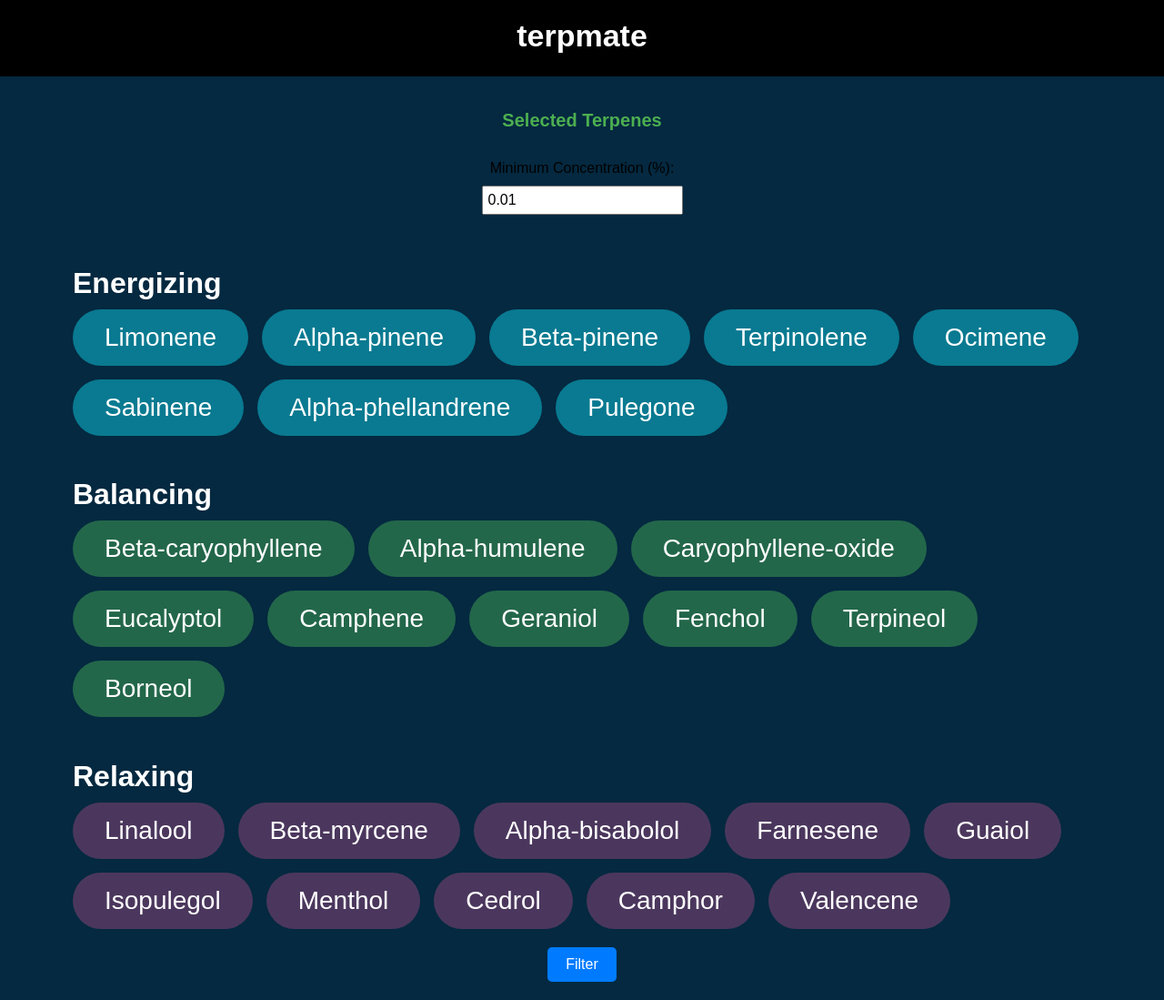
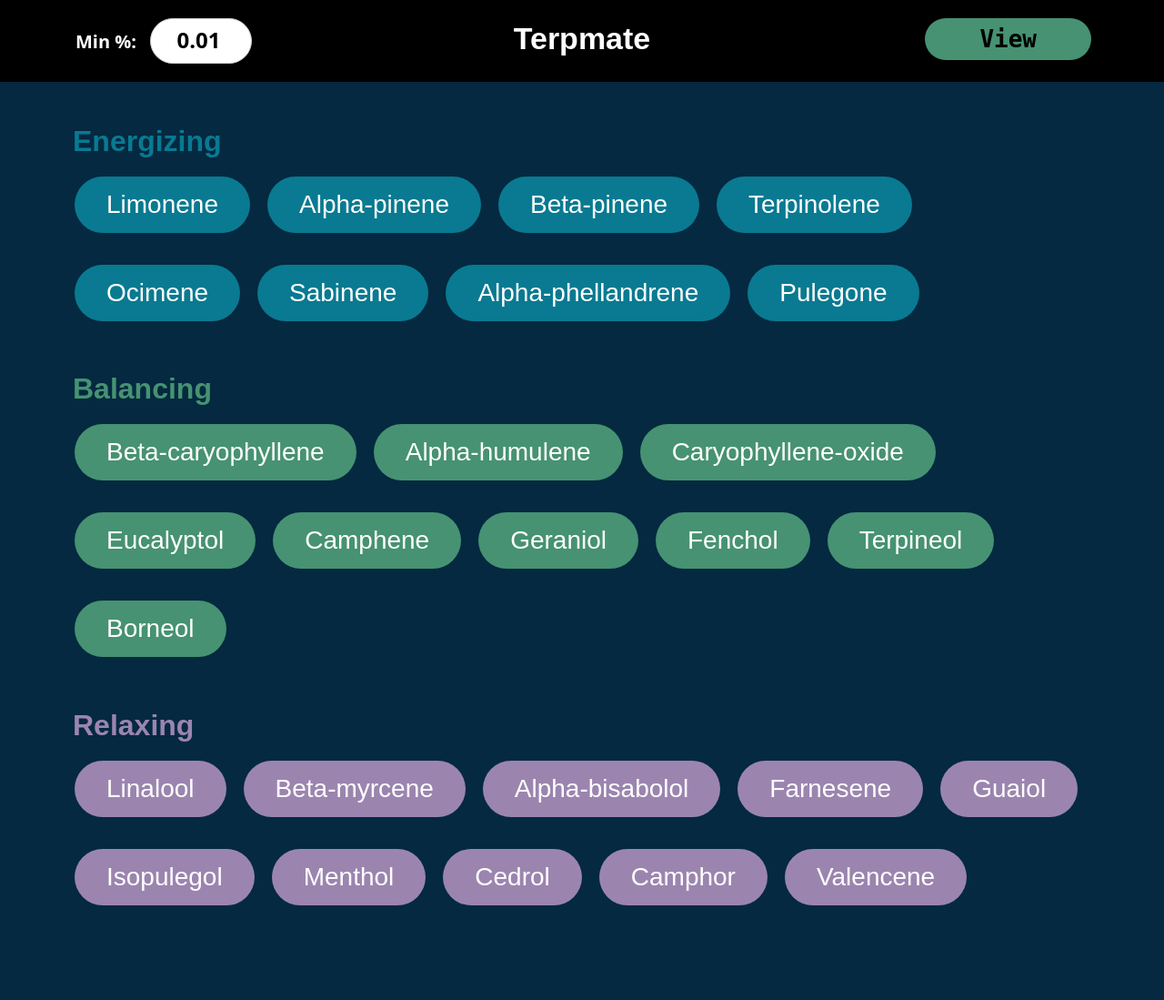
Before and after one commit to sewlie/terpmate, a Flask app: page / in a window 1280 px wide. Shown: the whole page at 91% size. After the commit the page ends 995 px from the top, so only its background shows below. Run offline with Flask 3, Linux system fonts and the light colour scheme.

Commit message:
done for the night

```diff
--- a/app.py
+++ b/app.py
@@ -16,8 +16,8 @@ MOOD_GROUPS = {
 
 GROUP_COLORS = {
     "Energizing": "#097a91",
-    "Balancing": "#23674a",
-    "Relaxing": "#4b375d",
+    "Balancing": "#469272",
+    "Relaxing": "#9b85af",
 }
 
 @app.route('/')
--- a/static/css/styles.css
+++ b/static/css/styles.css
@@ -8,7 +8,61 @@ body {
     flex-direction: column;
     align-items: center;
     justify-content: center;
-    overflow-y: au;
+    overflow-y: auto;
+    position: relative;
+}
+
+/* Minimum percentage styling */
+.min-percentage {
+    position: absolute;
+    top: 20px;
+    left: 83px;
+    display: flex;
+    align-items: center;
+    gap: 15px;
+}
+
+.min-percentage label {
+    font-family: system-ui;
+    font-size: 20px;
+    color: white;
+    font-weight: bold;
+}
+
+.min-concentration {
+    width: 80px;
+    padding: 6px 10px 9px 20px;
+    font-size: 24px;
+    text-align: center;
+    border: 1px solid #ccc;
+    border-radius: 35px;
+    font-family: system-ui;
+    font-weight: bold;
+}
+
+/* GO button styling */
+.go-button-container {
+    position: absolute;
+    top: 20px;
+    right: 80px;
+}
+
+.submit-button {
+    padding: 8px 60px;
+    font-size: 26px;
+    background-color: #469272;
+    color: #000000;
+    border: none;
+    cursor: pointer;
+    font-weight: 800;
+    border-radius: 61px;
+    font-family: monospace;
+    transition: background-color 0.3s ease;
+}
+
+.submit-button:hover {
+    background-color: #ffe311df;
+    color: white;
 }
 
 /* Header styles */
@@ -16,7 +70,7 @@ body {
     width: 100%;
     background-color: #000000;
     color: #042940;
-    padding: 20px 0;
+    padding: 23px 0;
     text-align: center;
 }
 
@@ -25,7 +79,6 @@ body {
     font-size: 34px;
     color: white;
     margin: 0;
-    /* text-align: left; */
     padding: 0px 80px 5px;
 }
 
@@ -40,16 +93,10 @@ body {
 
 /* Form container */
 .terpene-form {
-    /* width: 90%; */
-    /* max-height: 80vh; */
-    /* overflow-y: auto; */
     display: flex;
     flex-direction: column;
     align-items: center;
     padding: 20px 80px;
-    /* background-color: #000000; */
-    /* box-shadow: 0px 4px 6px rgba(0, 0, 0, 0.1); */
-    /* border-radius: 10px; */
 }
 
 /* Group container */
@@ -75,6 +122,7 @@ body {
 
 .terpene-option {
     display: inline-block;
+    margin: 10px 2px;
     padding: 15px 35px;
     border-radius: 35px;
     color: white;
@@ -89,127 +137,11 @@ body {
 }
 
 .terpene-option:hover {
-    transform: scale(1.02);
-    opacity: 0.9;
+    opacity: 0.85;
+    box-shadow: 0 0 0 2px #ffe3117d;
 }
 
-/* Cart section */
-.cart-section {
-    margin-top: 20px;
-    width: 100%;
-    text-align: center;
+/* Selected terpene style */
+.terpene-option.selected {
+    box-shadow: 0 0 0 3px #ffe311;
 }
-
-.cart-header {
-    font-family: 'header-font', sans-serif;
-    font-size: 20px;
-    color: #4caf50;
-}
-
-.selected-terpenes {
-    list-style: none;
-    padding: 0;
-    display: flex;
-    flex-wrap: wrap;
-    justify-content: center;
-    gap: 10px;
-}
-
-.cart-item {
-    color: white;
-    padding: 10px 15px;
-    border-radius: 5px;
-    font-family: 'body-font', sans-serif;
-    font-size: 14px;
-    text-align: center;
-    transition: transform 0.2s ease;
-}
-
-.cart-item:hover {
-    transform: scale(1.1);
-}
-
-/* Input fields */
-.min-concentration {
-    margin: 10px 0;
-    font-family: 'body-font', sans-serif;
-    font-size: 16px;
-    padding: 5px;
-}
-
-/* Submit button */
-.submit-button {
-    padding: 10px 20px;
-    font-size: 16px;
-    background-color: #007bff;
-    color: #fff;
-    border: none;
-    cursor: pointer;
-    border-radius: 5px;
-    transition: background-color 0.3s ease;
-}
-
-.submit-button:hover {
-    background-color: #0056b3;
-}
-
-/* Results table styling */
-.results-container {
-    width: 90%;
-    margin: 20px auto;
-}
-
-.result-table {
-    overflow-x: auto;
-    margin-bottom: 20px;
-}
-
-.result-table table {
-    width: 100%;
-    border-collapse: collapse;
-}
-
-.result-table th, .result-table td {
-    border: 1px solid #ddd;
-    text-align: left;
-    padding: 8px;
-}
-
-.result-table th {
-    background-color: #4caf50;
-    color: white;
-}
-
-/* Back button */
-.back-button {
-    display: inline-block;
-    margin: 20px auto;
-    padding: 10px 20px;
-    background-color: #4caf50;
-    color: white;
-    text-align: center;
-    text-decoration: none;
-    border-radius: 5px;
-    font-family: 'body-font', sans-serif;
-    transition: background-color 0.3s ease;
-}
-
-.back-button:hover {
-    background-color: #388e3c;
-}
-
-.toggle-button {
-    padding: 10px 20px;
-    font-size: 16px;
-    margin: 10px;
-    background-color: #007bff;
-    color: white;
-    border: none;
-    cursor: pointer;
-    border-radius: 5px;
-    transition: background-color 0.3s ease;
-}
-
-.toggle-button:hover {
-    background-color: #0056b3;
-}
--- a/static/js/cart.js
+++ b/static/js/cart.js
@@ -1,21 +1,11 @@
 function updateCart(checkbox) {
-    const cart = document.getElementById("selected-terpenes");
-    const terpene = checkbox.value;
-    const buttonColor = checkbox.closest(".terpene-option").style.backgroundColor; // Get the button color
+    const button = checkbox.closest(".terpene-option");
 
     if (checkbox.checked) {
-        // Add the selected terpene to the cart
-        const listItem = document.createElement("li");
-        listItem.textContent = terpene;
-        listItem.setAttribute("id", `cart-${terpene}`);
-        listItem.classList.add("cart-item");
-        listItem.style.backgroundColor = buttonColor; // Set the background color to match the button
-        cart.appendChild(listItem);
+        // Add the selected style
+        button.classList.add("selected");
     } else {
-        // Remove the terpene from the cart
-        const itemToRemove = document.getElementById(`cart-${terpene}`);
-        if (itemToRemove) {
-            cart.removeChild(itemToRemove);
-        }
+        // Remove the selected style
+        button.classList.remove("selected");
     }
 }
--- a/templates/index.html
+++ b/templates/index.html
@@ -5,34 +5,41 @@
     <meta name="viewport" content="width=device-width, initial-scale=1.0">
     <title>Terpmate</title>
     <link rel="stylesheet" href="/static/css/styles.css">
+    <script src="/static/js/cart.js"></script>
 </head>
 <body>
+    <div class="min-percentage">
+        <label for="min_concentration">Min %:</label>
+        <input type="number" name="min_concentration" step="0.01" value="0.01" class="min-concentration">
+    </div>
+    <div class="go-button-container">
+        <input type="submit" value="View" class="submit-button">
+    </div>
     <div class="header-box">
-        <h1 class="header-text">terpmate</h1>
+        <h1 class="header-text">Terpmate</h1>
     </div>
-    <div class="cart-section">
-        <h2 class="cart-header">Selected Terpenes</h2>
-        <ul id="selected-terpenes" class="selected-terpenes"></ul>
-    </div>
-    <label for="min_concentration" class="form-header">Minimum Concentration (%):</label>
-    <input type="number" name="min_concentration" step="0.01" value="0.01" class="min-concentration">
     <form class="terpene-form" action="/filter" method="post">
         {% for group, terpenes in mood_groups.items() %}
         <div class="terpene-group">
-            <h2 class="group-header" style="color: white">{{ group }}</h2>
+            <h2 class="group-header" style="color: {{ group_colors[group] }}">{{ group }}</h2>
             <div class="terpene-list">
                 {% for terpene in terpenes %}
-                <label class="terpene-option" for="{{ terpene }}" style="background-color: {{ group_colors[group] }};">
-                    <input type="checkbox" id="{{ terpene }}" name="terpenes" value="{{ terpene }}" onclick="updateCart(this)">
-                    {{ terpene }}
-                </label>
+                <div class="terpene-option" style="background-color: {{ group_colors[group] }};"
+                     onclick="toggleSelection(this)">
+                    <input type="checkbox" id="{{ terpene }}" name="terpenes" value="{{ terpene }}" style="display: none;">
+                    <label for="{{ terpene }}">{{ terpene }}</label>
+                </div>
                 {% endfor %}
             </div>
         </div>
         {% endfor %}
-
-        <input type="submit" value="Filter" class="submit-button">
     </form>
-    <script src="/static/js/cart.js"></script>
 </body>
+<script>
+    function toggleSelection(element) {
+        const checkbox = element.querySelector("input[type='checkbox']");
+        checkbox.checked = !checkbox.checked;
+        updateCart(checkbox);
+    }
+</script>
 </html>
```
